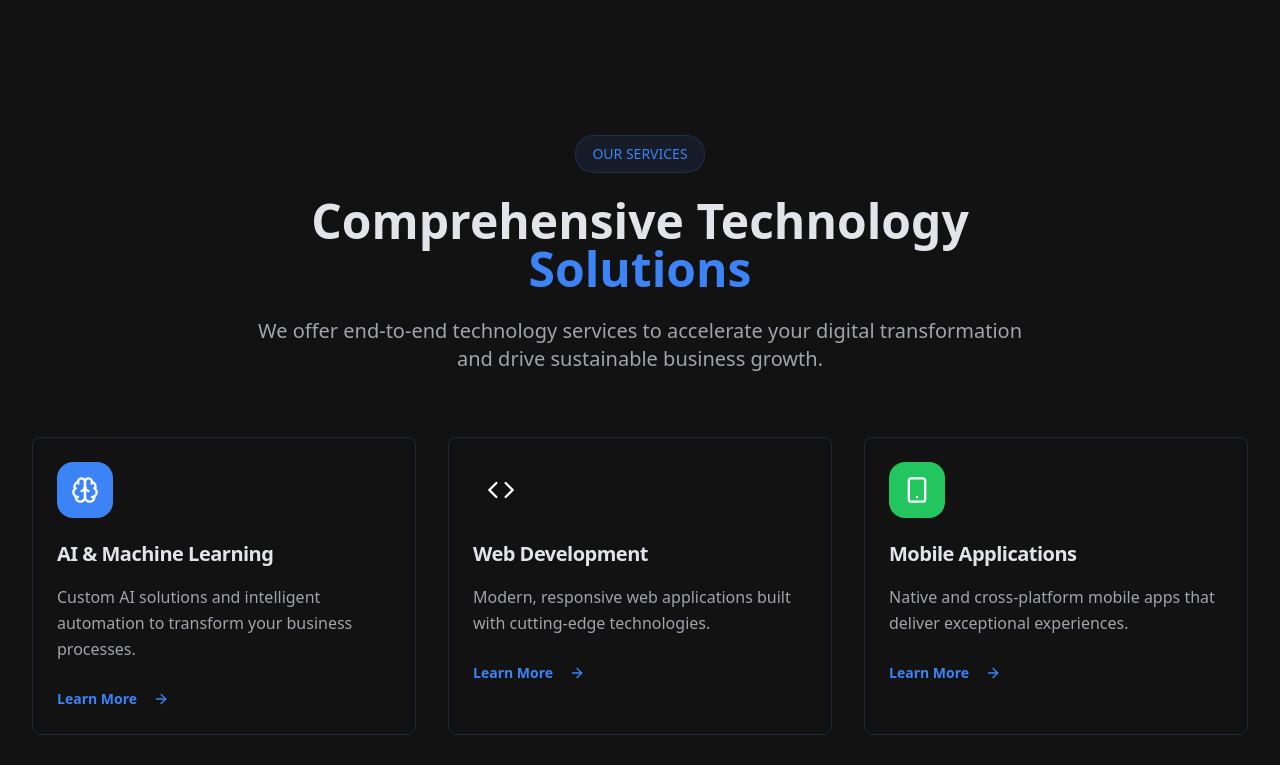
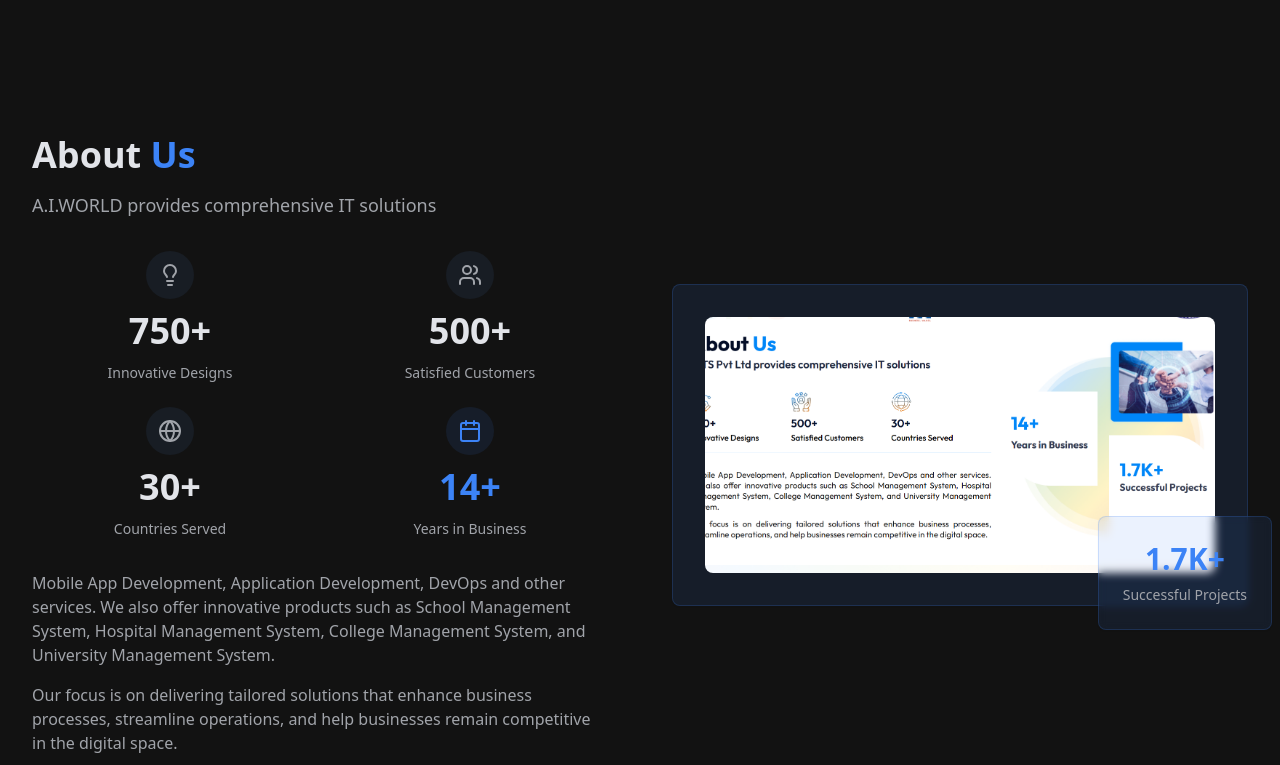
Before and after one commit to godflixx/page-from-idea, a React (Vite) app: page / in a window 1280 px wide. Shown: the part 780-1545 px from the top of the page. Built offline with nearby package versions, Linux system fonts and the light colour scheme.

Commit message:
Refactor: Move About Us section
Removed the "Get Started" button from the hero section and repositioned the "About Us" section after the hero section, aligning the layout with the provided image.

```diff
--- /dev/null
+++ b/src/components/AboutUsSection.tsx
@@ -0,0 +1,117 @@
+
+import { Card, CardContent } from "@/components/ui/card";
+import { Lightbulb, Users, Globe, Calendar } from "lucide-react";
+
+const AboutUsSection = () => {
+  const stats = [
+    {
+      icon: Lightbulb,
+      number: "750+",
+      label: "Innovative Designs"
+    },
+    {
+      icon: Users,
+      number: "500+",
+      label: "Satisfied Customers"
+    },
+    {
+      icon: Globe,
+      number: "30+",
+      label: "Countries Served"
+    },
+    {
+      icon: Calendar,
+      number: "14+",
+      label: "Years in Business",
+      accent: true
+    }
+  ];
+
+  return (
+    <section className="py-16 lg:py-24 bg-background">
+      <div className="max-w-7xl mx-auto px-4 sm:px-6 lg:px-8">
+        <div className="grid lg:grid-cols-2 gap-12 lg:gap-16 items-center">
+          {/* Left Content */}
+          <div className="space-y-8">
+            <div>
+              <h2 className="text-3xl lg:text-4xl font-bold text-foreground mb-4">
+                About <span className="text-accent">Us</span>
+              </h2>
+              <p className="text-lg text-muted-foreground mb-6">
+                A.I.WORLD provides comprehensive IT solutions
+              </p>
+            </div>
+
+            {/* Stats Grid */}
+            <div className="grid grid-cols-2 gap-6">
+              {stats.map((stat, index) => (
+                <div key={index} className="text-center">
+                  <div className="flex flex-col items-center space-y-3">
+                    <div className={`w-12 h-12 rounded-full flex items-center justify-center ${
+                      stat.accent ? 'bg-accent/10' : 'bg-muted/50'
+                    }`}>
+                      <stat.icon className={`w-6 h-6 ${
+                        stat.accent ? 'text-accent' : 'text-muted-foreground'
+                      }`} />
+                    </div>
+                    <div className={`text-3xl lg:text-4xl font-bold ${
+                      stat.accent ? 'text-accent' : 'text-foreground'
+                    }`}>
+                      {stat.number}
+                    </div>
+                    <div className="text-sm text-muted-foreground font-medium">
+                      {stat.label}
+                    </div>
+                  </div>
+                </div>
+              ))}
+            </div>
+
+            {/* Description */}
+            <div className="space-y-4 text-muted-foreground">
+              <p>
+                Mobile App Development, Application Development, DevOps and other services.
+                We also offer innovative products such as School Management System, Hospital
+                Management System, College Management System, and University Management System.
+              </p>
+              <p>
+                Our focus is on delivering tailored solutions that enhance business processes,
+                streamline operations, and help businesses remain competitive in the digital space.
+              </p>
+            </div>
+          </div>
+
+          {/* Right Content */}
+          <div className="relative">
+            <div className="relative">
+              {/* Main Image Card */}
+              <Card className="bg-accent/10 border-accent/20 overflow-hidden">
+                <CardContent className="p-8">
+                  <img
+                    src="/lovable-uploads/0191a307-412a-49e4-b593-874d71ac3328.png"
+                    alt="Business team collaboration"
+                    className="w-full h-64 object-cover rounded-lg"
+                  />
+                </CardContent>
+              </Card>
+
+              {/* Floating Success Projects Card */}
+              <Card className="absolute -bottom-6 -right-6 bg-accent/10 border-accent/20 backdrop-blur-sm">
+                <CardContent className="p-6 text-center">
+                  <div className="text-3xl font-bold text-accent mb-2">
+                    1.7K+
+                  </div>
+                  <div className="text-sm text-muted-foreground font-medium">
+                    Successful Projects
+                  </div>
+                </CardContent>
+              </Card>
+            </div>
+          </div>
+        </div>
+      </div>
+    </section>
+  );
+};
+
+export default AboutUsSection;
--- a/src/components/HeroSection.tsx
+++ b/src/components/HeroSection.tsx
@@ -1,6 +1,6 @@
 
 import { Button } from "@/components/ui/button";
-import { ArrowRight, Play, Star } from "lucide-react";
+import { Play, Star } from "lucide-react";
 
 const HeroSection = () => {
   return (
@@ -30,12 +30,8 @@ const HeroSection = () => {
             smarter future with intelligent technology for informed business decisions.
           </p>
 
-          {/* CTA Buttons */}
+          {/* CTA Button */}
           <div className="flex flex-col sm:flex-row gap-4 pt-4">
-            <Button className="bg-accent hover:bg-accent-700 text-white px-8 py-3 text-lg font-semibold transition-all duration-300 shadow-lg hover:shadow-xl group">
-              Get Started
-              <ArrowRight className="w-5 h-5 ml-2 group-hover:translate-x-1 transition-transform" />
-            </Button>
             <Button variant="outline" className="border-2 border-muted-foreground/20 text-foreground hover:bg-muted/50 px-8 py-3 text-lg font-semibold transition-all duration-300 group">
               <Play className="w-5 h-5 mr-2 group-hover:scale-110 transition-transform" />
               Watch Demo
--- a/src/pages/Index.tsx
+++ b/src/pages/Index.tsx
@@ -1,6 +1,7 @@
 
 import Header from "@/components/Header";
 import HeroSection from "@/components/HeroSection";
+import AboutUsSection from "@/components/AboutUsSection";
 import ServicesPreview from "@/components/ServicesPreview";
 import StatsSection from "@/components/StatsSection";
 import CaseStudiesSection from "@/components/CaseStudiesSection";
@@ -12,6 +13,7 @@ const Index = () => {
     <div className="min-h-screen bg-background">
       <Header />
       <HeroSection />
+      <AboutUsSection />
       <ServicesPreview />
       <StatsSection />
       <CaseStudiesSection />
```
Also changed, not shown: public/lovable-uploads/0191a307-412a-49e4-b593-874d71ac3328.png (added).
